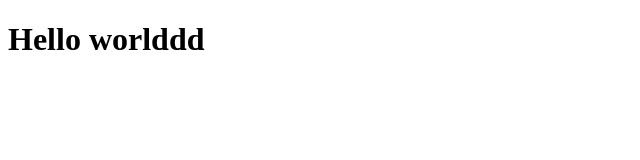
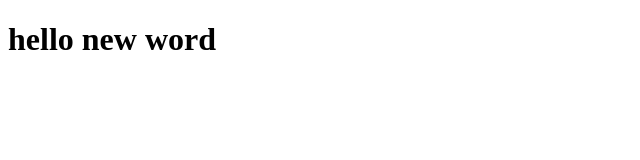
Before and after one commit to Vereda-desafios/pokeapi-tsx, a React (Create React App) app: page / in a window 1280 px wide. Shown: the top 160 px of the page, without its empty margins (0-640 px from the left). Built offline with nearby package versions, Linux system fonts and the light colour scheme.

Commit message:
commit test

```diff
--- a/src/App.tsx
+++ b/src/App.tsx
@@ -1,7 +1,7 @@
 import React from "react";
 
 function App() {
-  return <h1>Hello worlddd</h1>;
+  return <h1>hello new word</h1>;
 }
 
 export default App;
```
